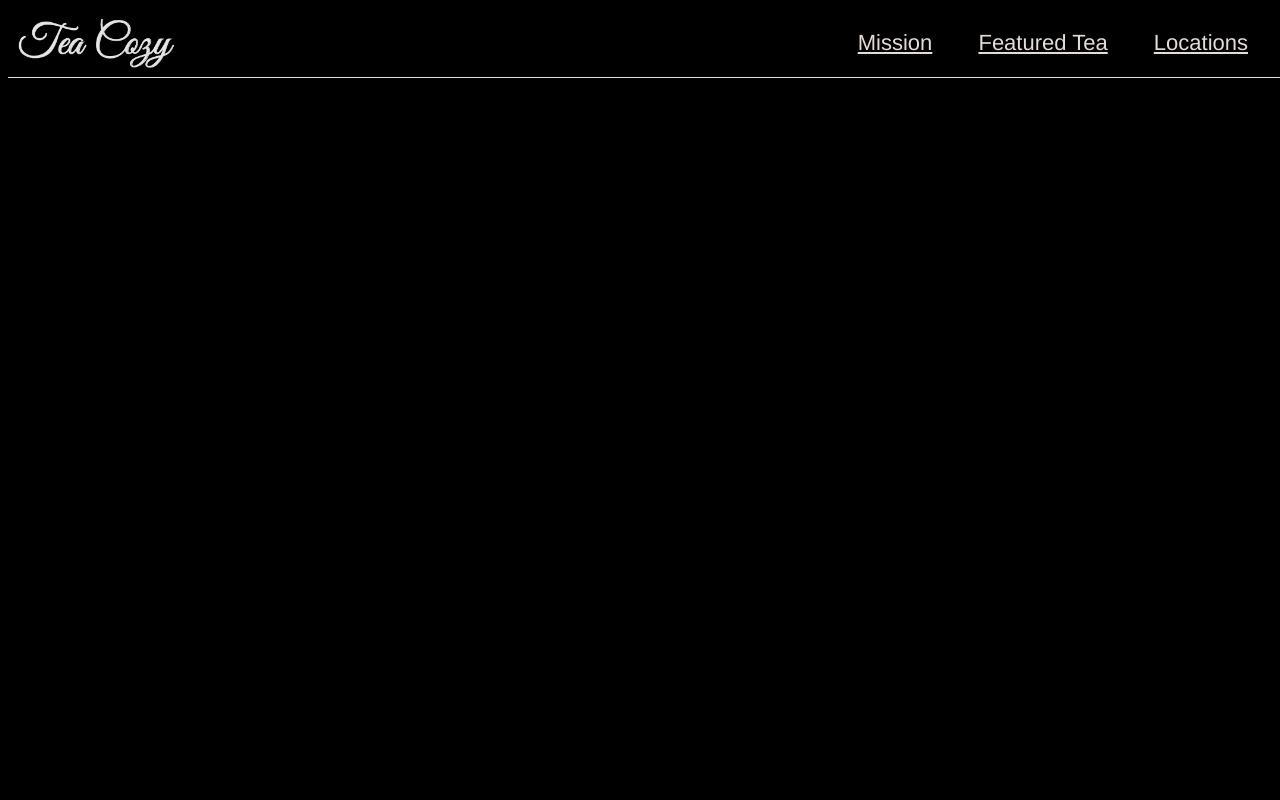
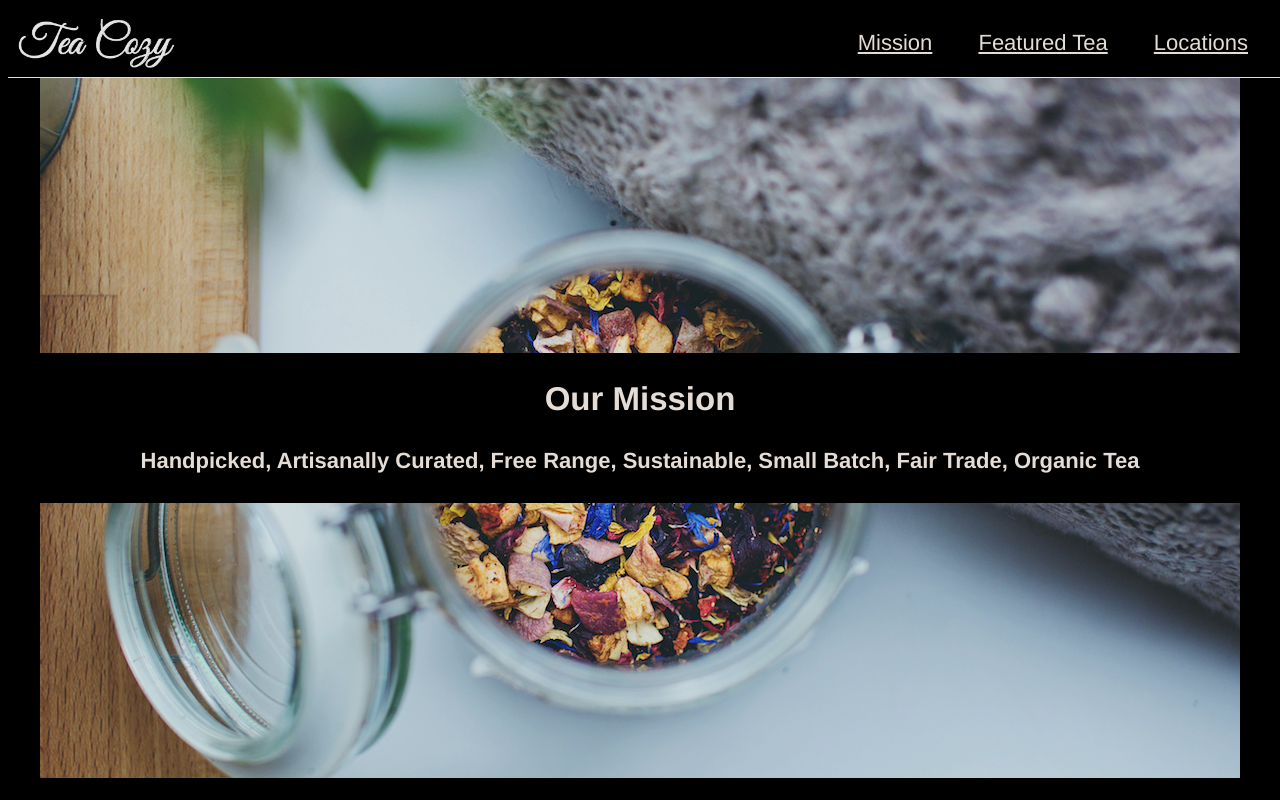
Before and after one commit to garrettcfermo/TeaCozy, a plain HTML site: page index.html in a window 1280 px wide. Drawn offline with Linux system fonts and the light colour scheme.

Commit message:
Mission HTML and CSS Completed

```diff
--- a/Resources/CSS/style.css
+++ b/Resources/CSS/style.css
@@ -9,14 +9,13 @@ body {
   text-align: center;
 }
 
-
-
 /* Header */
 
 header {
   display: flex;
   align-items: center;
   position: fixed;
+  z-index: 1;
   height: 69px;
   width: 100%;
   border-bottom: 1px solid seashell;
@@ -37,3 +36,31 @@ header nav a {
     padding-right: 40px;
     color: seashell;
 }
+
+
+/* Content Secion */
+
+.content {
+  display: flex;
+  width: 1200px;
+  margin: 0 auto 0 auto;
+  padding-top: 70px;
+}
+
+
+/* Mission Section */
+
+.mission {
+  background-image: url("../../Resources/Images/img-mission-background.jpg");
+  display: flex;
+  align-items: center;
+  justify-content: center;
+  height: 700px;
+  width: 1200px;
+}
+
+.mission .text-content {
+  background-color: black;
+  width: 1200px;
+
+}
--- a/index.html
+++ b/index.html
@@ -18,8 +18,26 @@
       </nav>
     </header>
 
+<!-- Main Content-->
+
+    <div class="content">
+
+      <!-- Mision Section -->
+      <div class="mission">
+        <div class="text-content">
+          <h2>Our Mission</h2>
+          <h4>Handpicked, Artisanally Curated, Free Range, Sustainable, Small Batch, Fair Trade, Organic Tea</h4>
+        </div>
+      </div>
+
+      <!-- Featured Tea -->
+
+      <!-- Locations-->
 
 
 
+<!-- Footer-->
+
+    </div>
   </body>
 </html>
```
